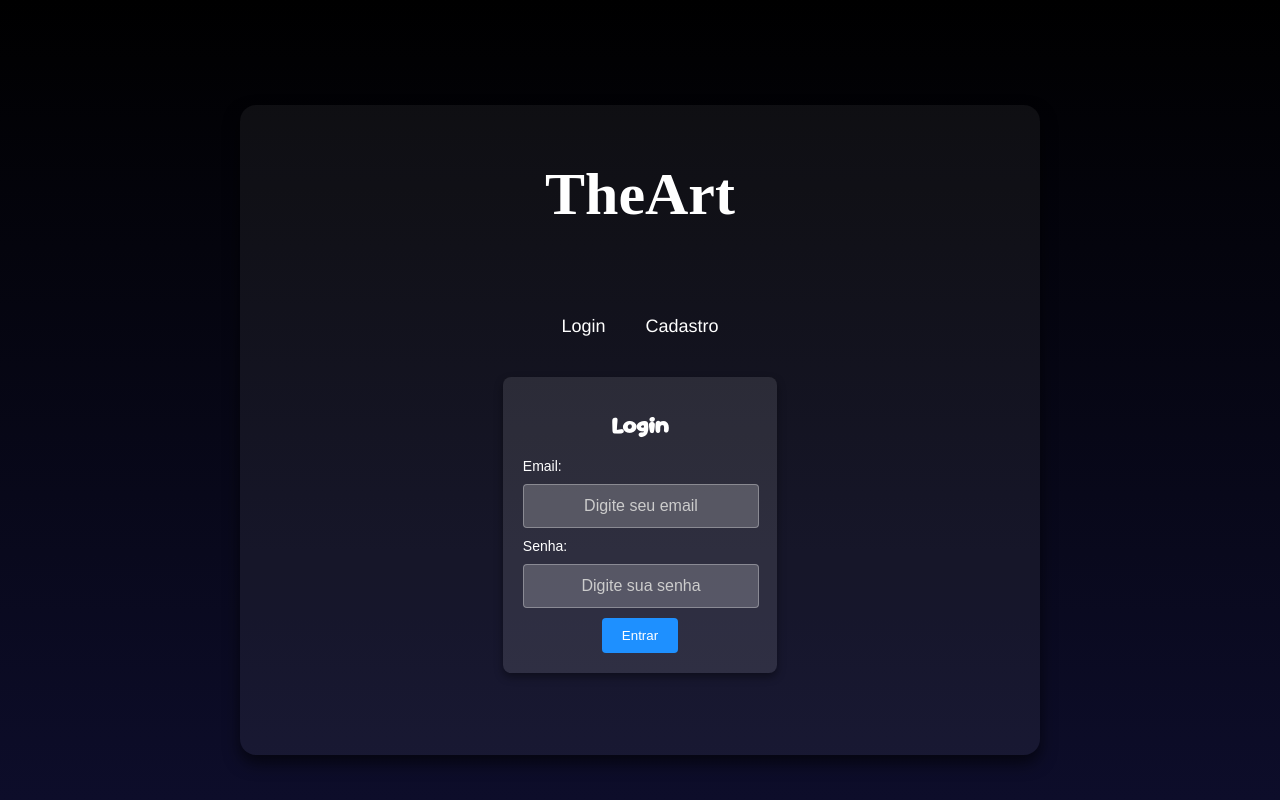
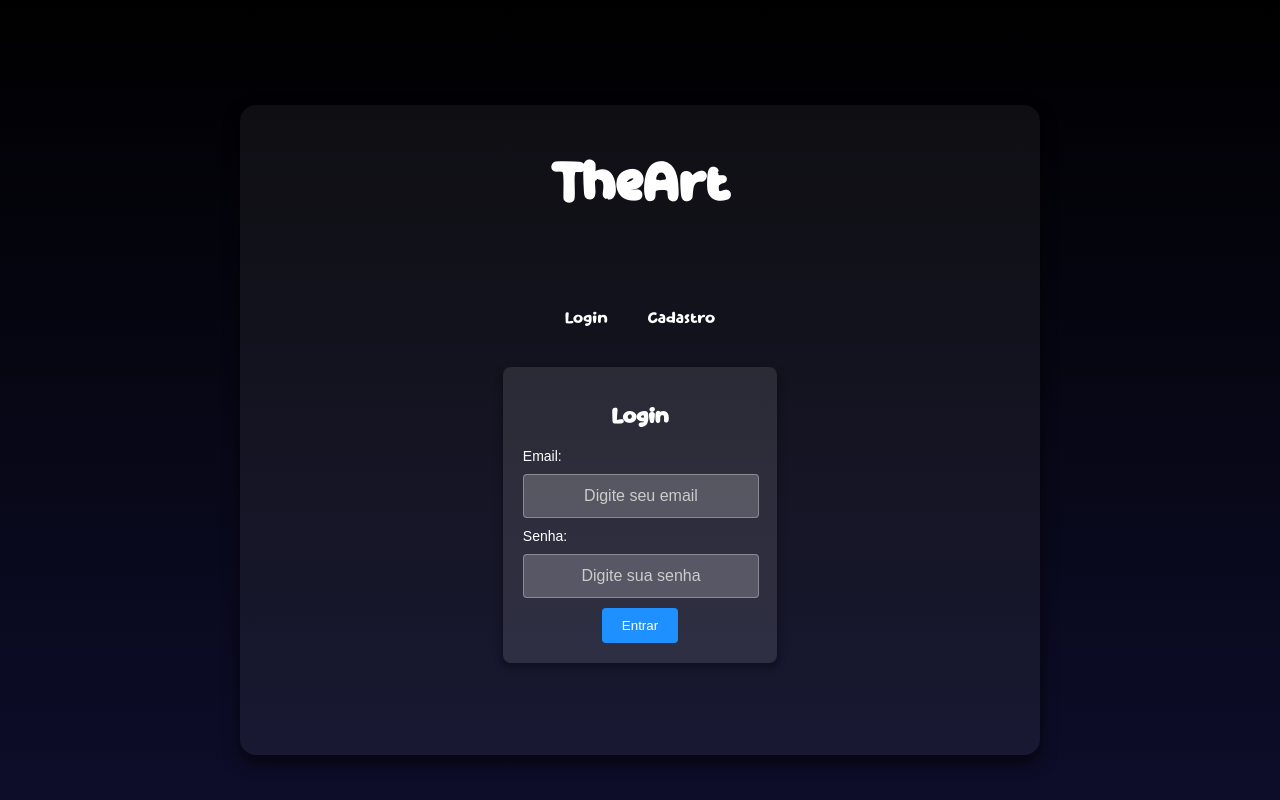
Before and after one commit to JoaoVitor59/Projetos, a plain HTML site: page primeiro projeto/index.html in a window 1280 px wide. Drawn offline with Linux system fonts and the light colour scheme.

Commit message:
Update styles.css

```diff
--- a/primeiro projeto/styles.css
+++ b/primeiro projeto/styles.css
@@ -1,8 +1,4 @@
 @font-face {
-    font-family: 'titulo';
-    src: url(fontes/Titulo.ttf);
-    font-family: 'h2';
-    src: url(fontes/h2.ttf);
     font-family: 'h2.2';
     src: url(fontes/h2.2.ttf);
 }
@@ -26,7 +22,7 @@ body, html {
 }
 
 .title {
-    font-family: 'titulo';
+    font-family:'h2.2';
     color: #ffffff;
     font-size: 60px;
     font-weight: bold;
@@ -72,7 +68,7 @@ body, html {
 }
 
 .tab-button {
-    font-family: 'Franklin Gothic Medium', 'Arial Narrow', Arial, sans-serif;
+    font-family: 'h2.2';
     background: none;
     border: none;
     color: #ffffff;
```
